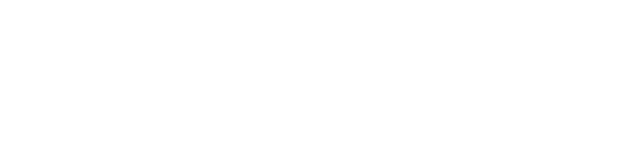
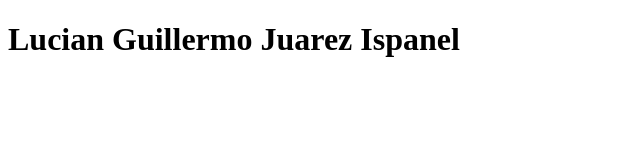
Before and after one commit to ljuarez-2021238/Prueba1_IN5AM, a plain HTML site: page index.html in a window 1280 px wide. Shown: the whole page, without its empty margins (0-640 px from the left). Drawn offline with Linux system fonts and the light colour scheme.

Commit message:
Agregar Nombre en titulo 1

```diff
--- a/index.html
+++ b/index.html
@@ -6,6 +6,7 @@
     <title>Lucian Juarez</title>
 </head>
 <body>
+    <h1>Lucian Guillermo Juarez Ispanel</h1>
 
 </body>
 </html>
```
